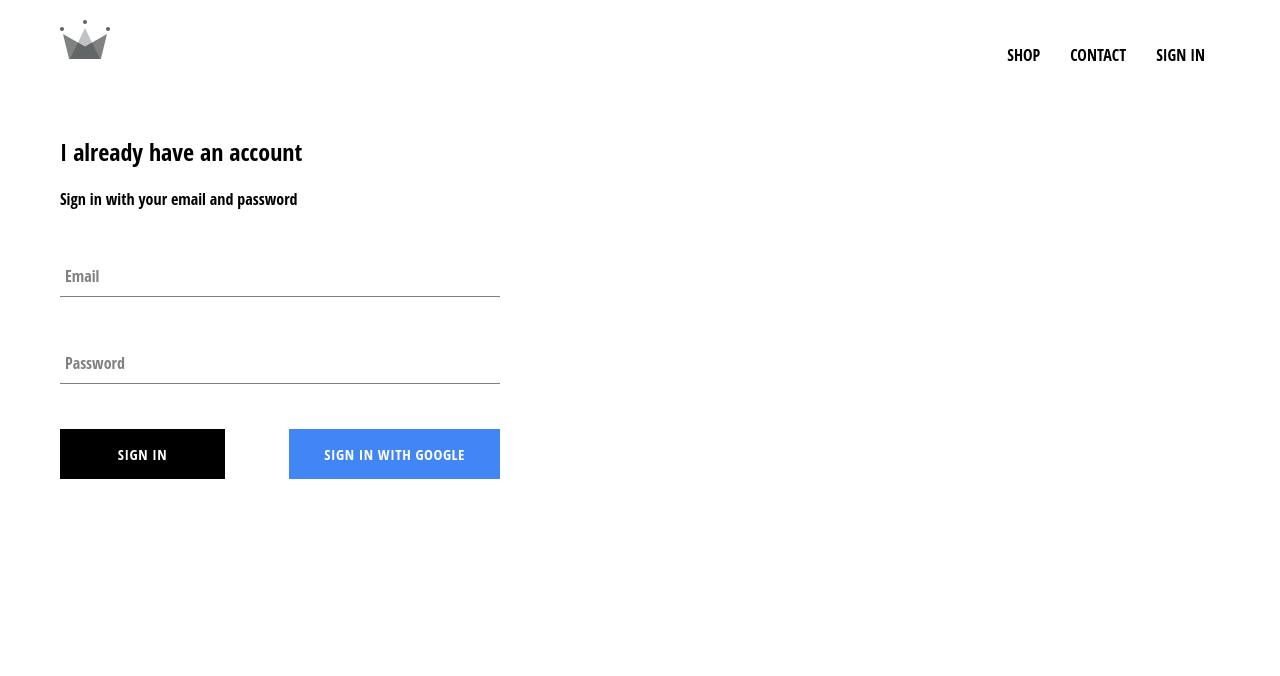
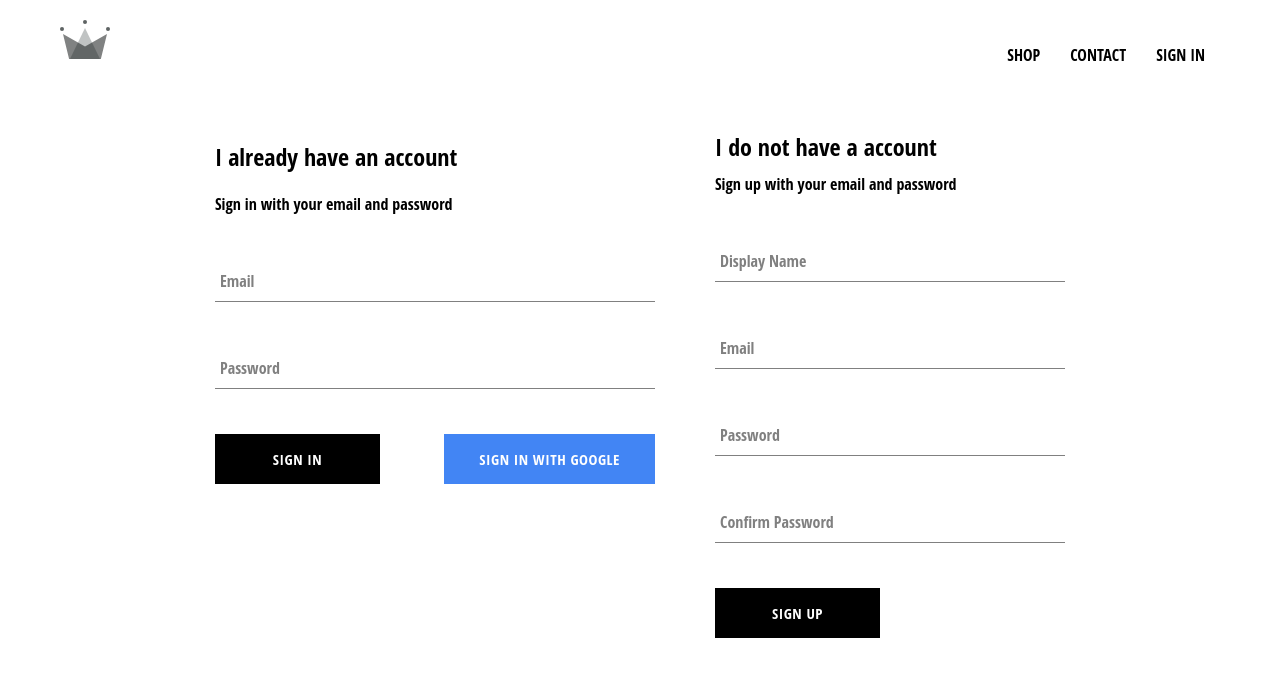
Before and after one commit to Roie-github/crwn-clothing, a React (Create React App) app: page /signin in a window 1280 px wide. Shown: the top 676 px of the page. Built offline with nearby package versions, Linux system fonts and the light colour scheme; no server answers.

Commit message:
implemented firebase utils, included abilit to store authenticated user into our firestore database

```diff
--- a/src/App.js
+++ b/src/App.js
@@ -3,7 +3,7 @@
 import ShopPage from './pages/shop/shop.component';
 import Header from './components/header/header.component.jsx';
 import SignInAndSignUpPage from './pages/sign-in-and-sign-up/sign-in-and-sign-up.component';
-import { auth } from "./firebase/firebase.utils";
+import { auth, createUserProfileDocument } from "./firebase/firebase.utils";
 
 import { Route, Switch } from 'react-router-dom';
 import './App.css';
@@ -21,13 +21,29 @@
   unsubscribeFromAuth = null
 
   componentDidMount() {
-    this.unsubscribeFromAuth = auth.onAuthStateChanged(user => {
-      this.setState({ currentUser: user });
-      console.log(user);
+    this.unsubscribeFromAuth = auth.onAuthStateChanged(async userAuth => {
+
+      if (userAuth) {
+        const userRef = await createUserProfileDocument(userAuth);
+        userRef.onSnapshot(snapShot => {
+          this.setState({
+            currentUser: {
+              id: snapShot.id,
+              ...snapShot.data()
+            }
+          });
+
+          console.log(this.state);
+
+        });
+      }
+
+      this.setState({ currentUser: userAuth });
+
     });
   }
 
-  componentWillUnmount(){
+  componentWillUnmount() {
     this.unsubscribeFromAuth();
   }
 
--- a/src/components/sign-in/sign-in.styles.scss
+++ b/src/components/sign-in/sign-in.styles.scss
@@ -1,5 +1,5 @@
 .sign-in{
-    //width: 380px;
+   //width: 380px;
     width: 440px;
     display: flex;
     flex-direction: column;
--- /dev/null
+++ b/src/components/sign-up/sign-up.component.jsx
@@ -0,0 +1,106 @@
+import React from 'react';
+import './sign-up.styles.scss';
+
+import CustomButton from '../custom-button/custom-button.component';
+import { auth, createUserProfileDocument } from '../../firebase/firebase.utils';
+import FormInput from '../form-input/form-input.component';
+
+import './sign-up.styles.scss';
+
+class SignUp extends React.Component {
+    constructor() {
+        super();
+
+        this.state = {
+            displayName: '',
+            email: '',
+            password: '',
+            confirmPassword: ''
+        }
+    }
+
+    handleSubmit = async event => {
+        event.preventDefault();
+
+        const { displayName, email, password, confirmPassword } = this.state;
+
+        if (password !== confirmPassword) {
+            alert("passwords don't match.");
+            return;
+        }
+
+        try {
+            const { user } = await auth.createUserWithEmailAndPassword(
+                email,
+                password
+            );
+
+            await createUserProfileDocument(user, { displayName });
+
+            this.setState({
+                displayName: '',
+                email: '',
+                password: '',
+                confirmPassword: ''
+            });
+
+        } catch (error) {
+            console.error(error);
+        }
+    };
+
+    handleChange = event => {
+        const { name, value } = event.target;
+
+        this.setState({ [name]: value });
+    }
+
+    render() {
+        const { displayName, email, password, confirmPassword } = this.state;
+        return (
+            <div className='sign-up'>
+                <h2 className='title'>
+                    I do not have a account
+                </h2>
+                <span>
+                    Sign up with your email and password
+                </span>
+                <form className='sign-up-form' onSubmit={this.handleSubmit}>
+                    <FormInput
+                        type='text'
+                        name='displayName'
+                        value={displayName}
+                        onChange={this.handleChange}
+                        label='Display Name'
+                        required />
+                    <FormInput
+                        type='email'
+                        name='email'
+                        value={email}
+                        onChange={this.handleChange}
+                        label='Email'
+                        required />
+                    <FormInput
+                        type='password'
+                        name='password'
+                        value={password}
+                        onChange={this.handleChange}
+                        label='Password'
+                        required />
+                    <FormInput
+                        type='password'
+                        name='confirmPassword'
+                        value={confirmPassword}
+                        onChange={this.handleChange}
+                        label='Confirm Password'
+                        required />
+                    <CustomButton type='submit'>SIGN UP</CustomButton>
+
+
+                </form>
+            </div>
+        )
+    }
+}
+
+export default SignUp;
--- /dev/null
+++ b/src/components/sign-up/sign-up.styles.scss
@@ -0,0 +1,10 @@
+.sign-up{
+    display: flex;
+    flex-direction: column;
+    width:350px;
+
+    .title{
+        margin: 10px 0;
+    }
+
+}
--- a/src/firebase/firebase.utils.js
+++ b/src/firebase/firebase.utils.js
@@ -12,6 +12,35 @@
     appId: "1:642103635869:web:e05076266c320a6b110974"
 };
 
+export const createUserProfileDocument= async(userAuth, additionalData)=>{
+    if (!userAuth) return;
+
+    const userRef = firestore.doc(`users/${userAuth.uid}`);
+
+    const snapShot =await userRef.get();
+
+   if(!snapShot.exists){
+        const { displayName, email}  =userAuth;
+        const createdAt = new Date();
+
+        try{
+            await userRef.set({
+                displayName,
+                email,
+                createdAt,
+                ...additionalData
+            })
+
+        } catch(error){
+            console.log('error creating user',error.message);
+        }
+    }
+
+    return userRef;
+
+
+};
+
 firebase.initializeApp(config);
 
 export const auth = firebase.auth();
--- a/src/pages/sign-in-and-sign-up/sign-in-and-sign-up.component.jsx
+++ b/src/pages/sign-in-and-sign-up/sign-in-and-sign-up.component.jsx
@@ -1,12 +1,14 @@
 import React from 'react';
 
 import SignIn from '../../components/sign-in/sign-in.component';
+import SignUp from '../../components/sign-up/sign-up.component';
 
 import './sign-in-and-sign-up.styles.scss';
 
 const SignInAndSignUpPage =()=>(
-    <div className='sign-inand-sign-up'>
+    <div className='sign-in-and-sign-up'>
        <SignIn/>
+       <SignUp/>
     </div>
 
 )
--- a/src/pages/sign-in-and-sign-up/sign-in-and-sign-up.styles.scss
+++ b/src/pages/sign-in-and-sign-up/sign-in-and-sign-up.styles.scss
@@ -0,0 +1,7 @@
+.sign-in-and-sign-up{
+    width :850px;
+    display:flex;
+    justify-content: space-between;
+    margin: 30px auto;
+
+}
```
Also changed, not shown: src/components/form-input/form-input.component.jsx (line endings or trailing spaces).
